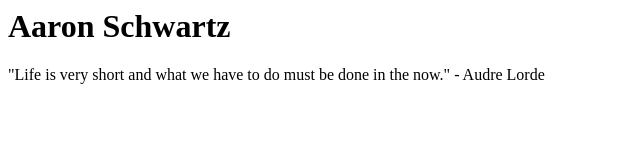
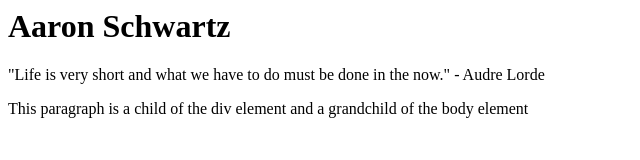
Before and after one commit to Jokeslayer/TG-Pre-work, a plain HTML site: page index.html in a window 1280 px wide. Shown: the whole page, without its empty margins (0-640 px from the left). Drawn offline with Linux system fonts and the light colour scheme.

Commit message:
HTML excercise 3

```diff
--- a/index.html
+++ b/index.html
@@ -1,4 +1,9 @@
 <h1>Aaron Schwartz</h1>
 <body>
   <p>"Life is very short and what we have to do must be done in the now." - Audre Lorde</p>
+
+  <div>
+    <p>This paragraph is a child of the div element and a grandchild of the body element</p>
+  </div>
+
 </body>
```
